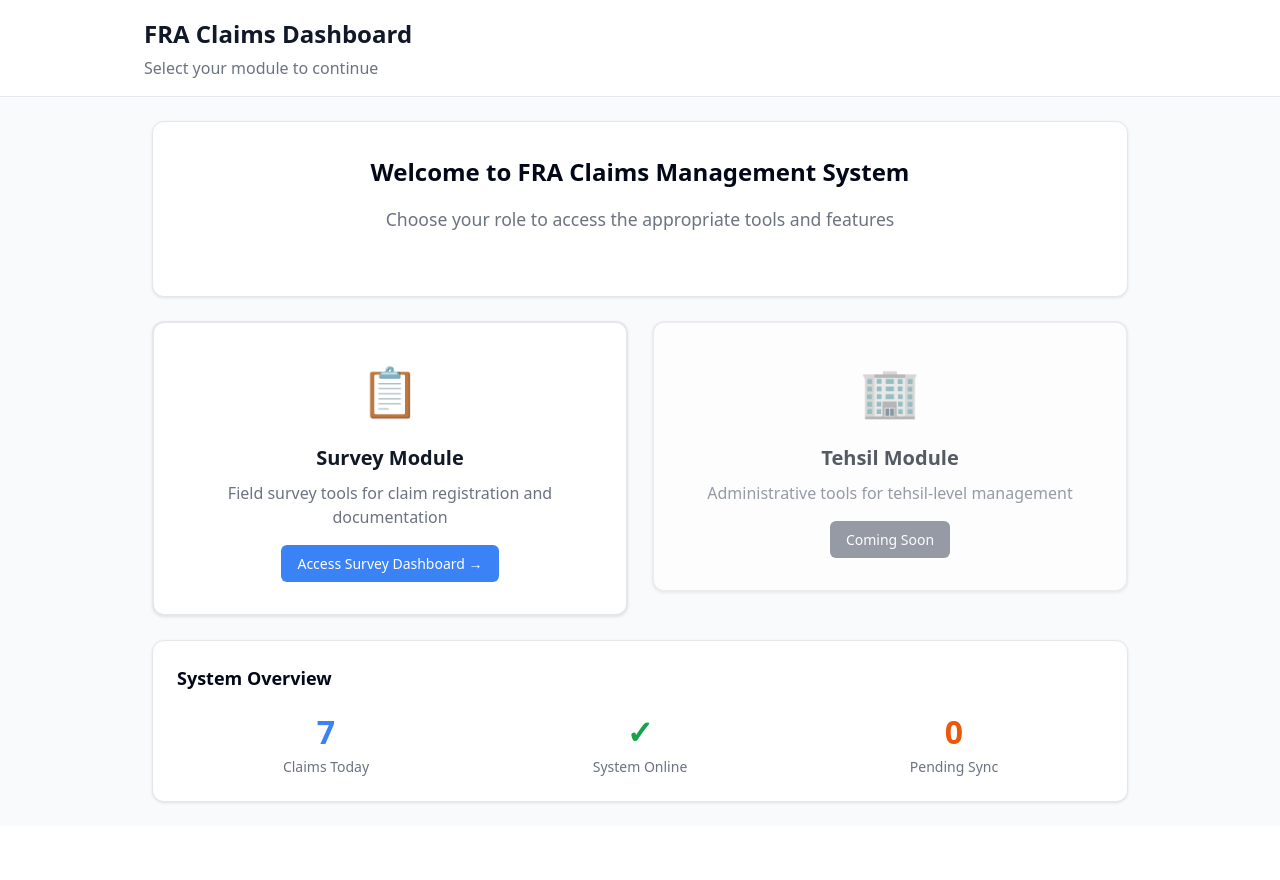
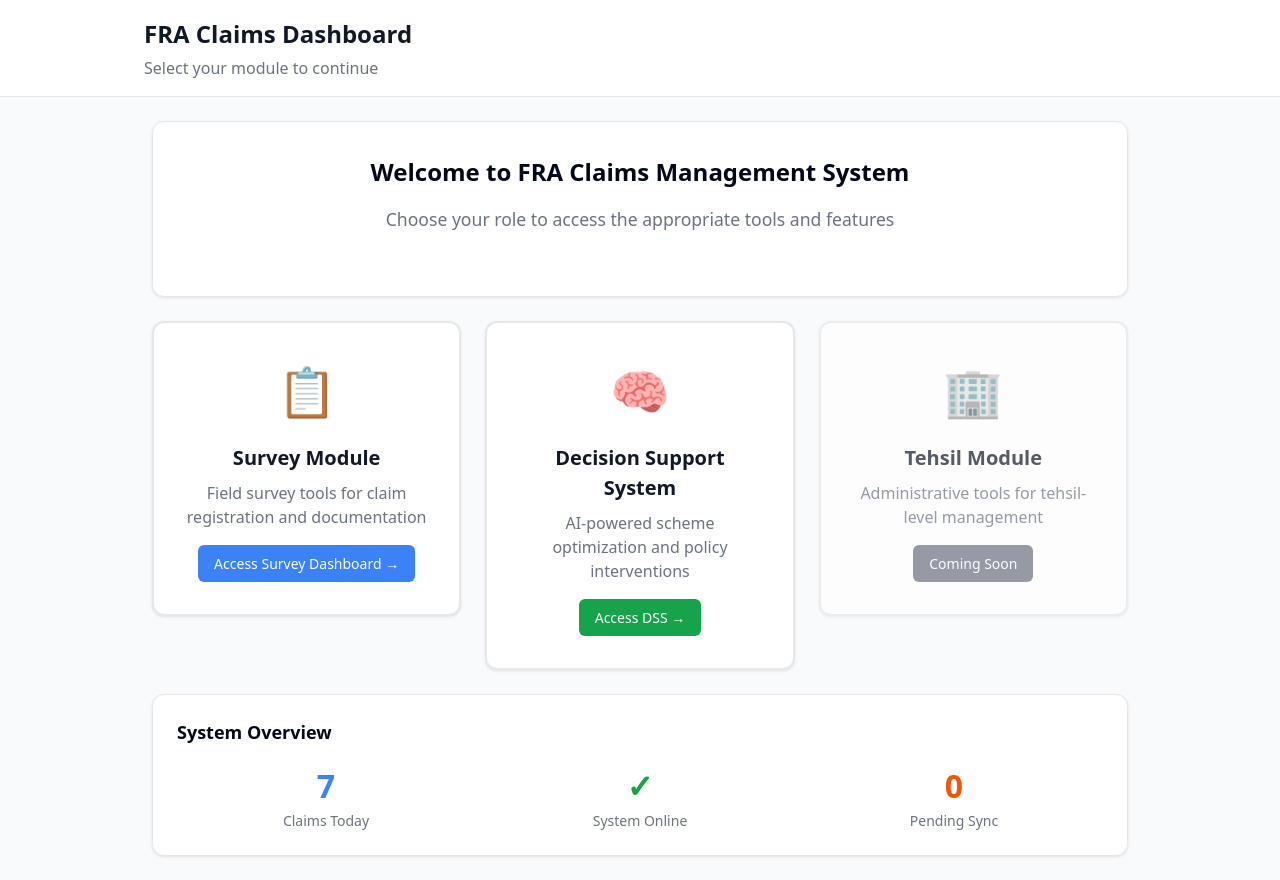
Before and after one commit to Abhaysoft-inc/sih-mvp, a Next.js app: page /dashboard in a window 1280 px wide. Before the commit the page ends 826 px from the top, so only its background shows below. Built offline with nearby package versions, Linux system fonts and the light colour scheme.

Commit message:
dss added

```diff
--- a/src/app/dashboard/page.jsx
+++ b/src/app/dashboard/page.jsx
@@ -127,6 +127,52 @@ export default function MainDashboard() {
             </div>
           </Link>
 
+
+          {/* DSS Module */}
+          <Link href="/dss" style={{ textDecoration: "none" }}>
+            <div style={{
+              backgroundColor: "white",
+              borderRadius: "0.75rem",
+              border: "2px solid #e5e7eb",
+              boxShadow: "0 1px 3px 0 rgba(0, 0, 0, 0.1)",
+              padding: "2rem",
+              textAlign: "center",
+              cursor: "pointer",
+              transition: "all 0.2s ease"
+            }}>
+              <div style={{
+                fontSize: "3rem",
+                margin: "0 0 1rem 0"
+              }}>🧠</div>
+              <h3 style={{
+                fontSize: "1.25rem",
+                fontWeight: "600",
+                margin: "0 0 0.5rem 0",
+                color: "#111827"
+              }}>
+                Decision Support System
+              </h3>
+              <p style={{
+                color: "#6b7280",
+                margin: "0 0 1rem 0"
+              }}>
+                AI-powered scheme optimization and policy interventions
+              </p>
+              <div style={{
+                backgroundColor: "#16a34a",
+                color: "white",
+                padding: "0.5rem 1rem",
+                borderRadius: "0.375rem",
+                fontSize: "0.875rem",
+                fontWeight: "500",
+                display: "inline-block"
+              }}>
+                Access DSS →
+              </div>
+            </div>
+          </Link>
+
+
           {/* Tehsil Module */}
           <Link href="/dashboard/tehsil" style={{ textDecoration: "none" }}>
             <div style={{
```
